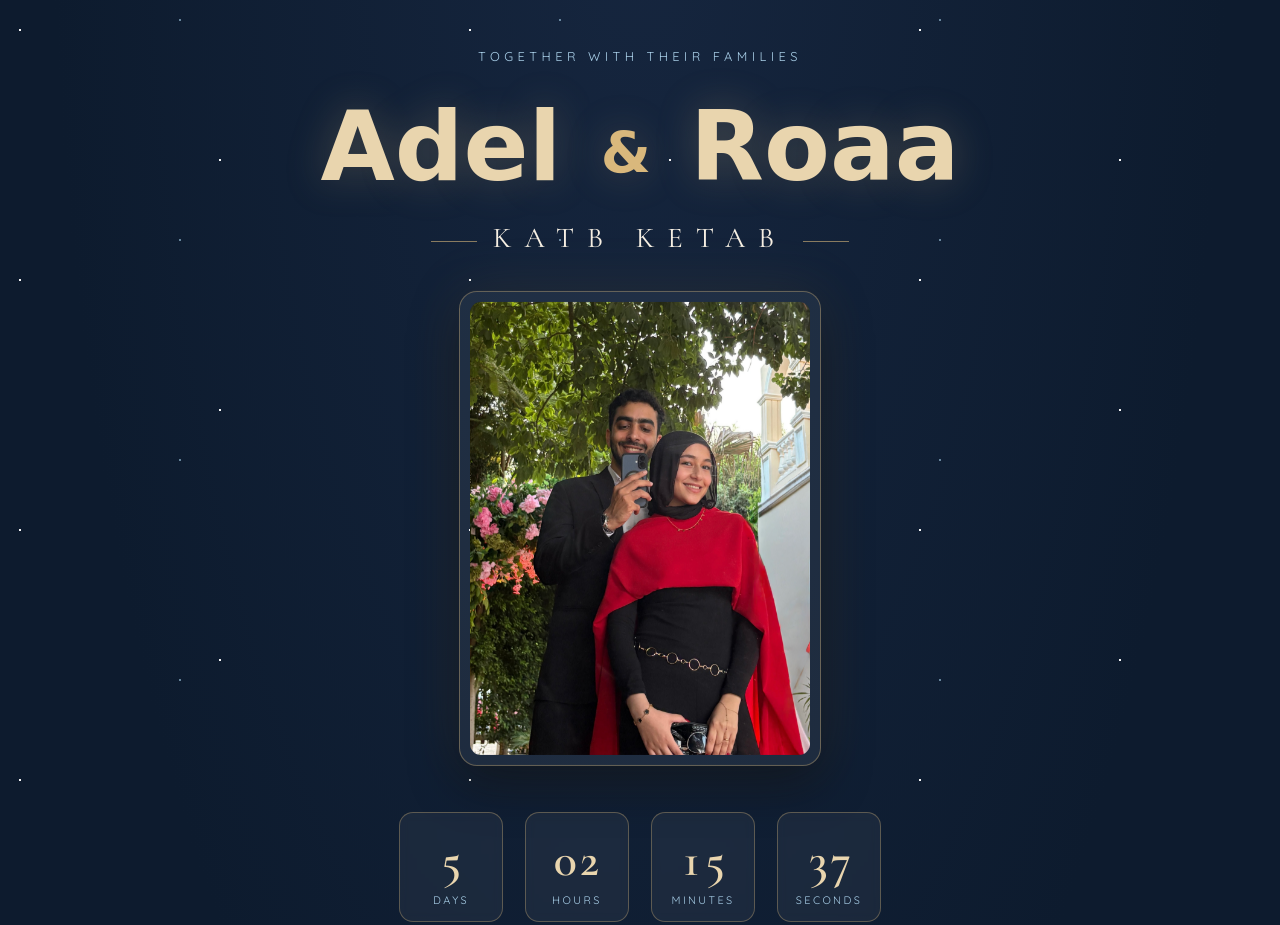
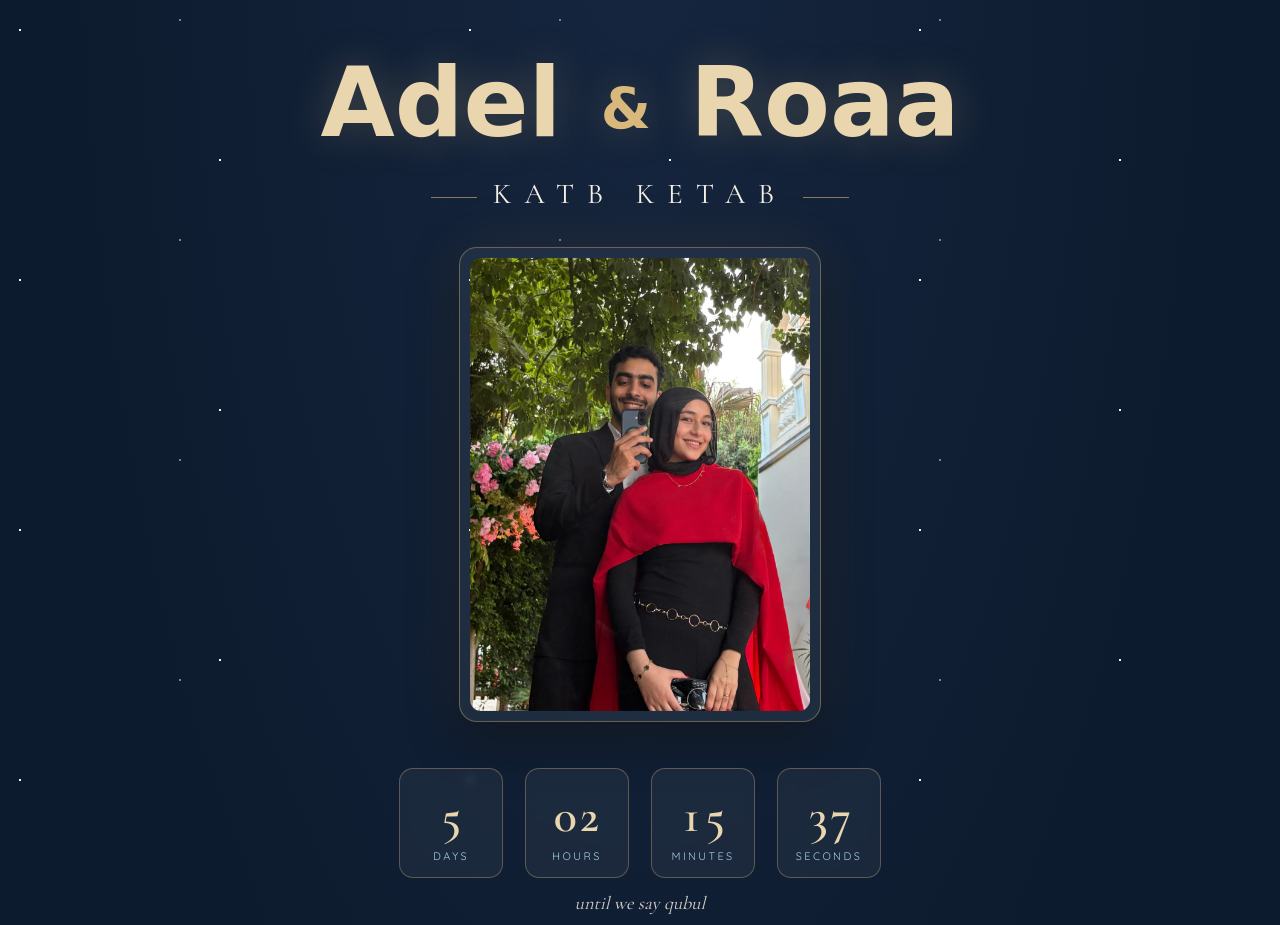
Before and after one commit to Adelsamir01/katb-ketab, a website: page index.html in a window 1280 px wide. Shown: the top 925 px of the page. Drawn offline with Linux system fonts and the light colour scheme; a web font is replaced by a local one.

Commit message:
Remove 'Together with their families' kicker

```diff
--- a/index.html
+++ b/index.html
@@ -320,7 +320,6 @@
 
   <main id="pre-event">
     <header class="hero">
-      <p class="kicker">Together with their families</p>
       <h1 class="names">Adel <span class="amp">&amp;</span> Roaa</h1>
       <p class="event">Katb Ketab</p>
 
```
